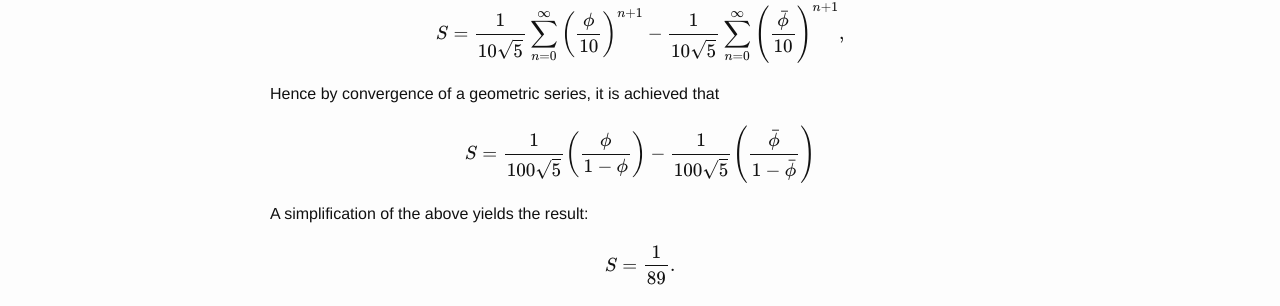
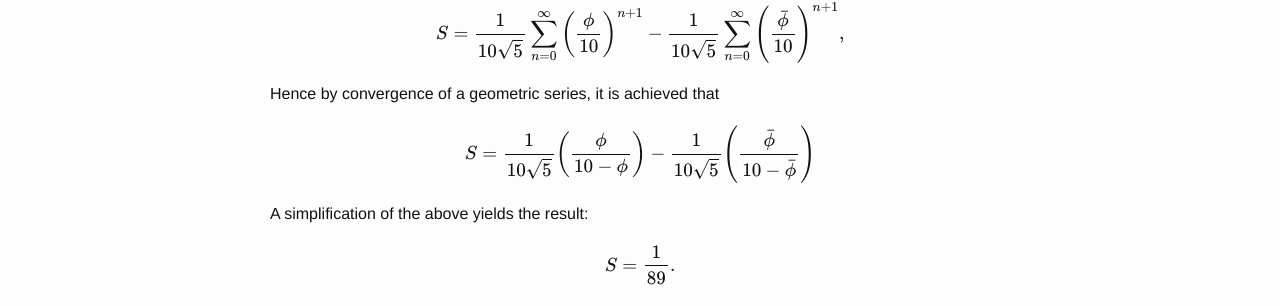
Before and after one commit to JamesEvans2014/JamesEvans2014.github.io, a Jekyll site: the page built from _posts/2014-11-04-Fibonacci-Fascination.md, in a window 1280 px wide. Shown: the part 1251-1557 px from the top of the page. Built offline with Jekyll 4.4.1, drawn with Linux system fonts in a browser that asks for light colours; formulas are drawn with MathJax 3.

Commit message:
Update 2014-11-04-Fibonacci-Fascination.md

```diff
--- a/_posts/2014-11-04-Fibonacci-Fascination.md
+++ b/_posts/2014-11-04-Fibonacci-Fascination.md
@@ -52,7 +52,7 @@ S=\frac {1}{10\sqrt {5}}\sum\_{n=0}^\infty\left (\frac {\phi}{10}\right )^{n+1}-
 \\]
 Hence by convergence of a geometric series, it is achieved that
 \\[
-S=\frac {1}{100\sqrt {5}}\left ( \frac {\phi}{1-\phi}\right )-\frac {1}{100\sqrt {5}}\left ( \frac {\bar {\phi}}{1-\bar {\phi}}\right )
+S=\frac {1}{10\sqrt {5}}\left ( \frac {\phi}{10-\phi}\right )-\frac {1}{10\sqrt {5}}\left ( \frac {\bar {\phi}}{10-\bar {\phi}}\right )
 \\]
 A simplification of the above yields the result:
 \\[
```
